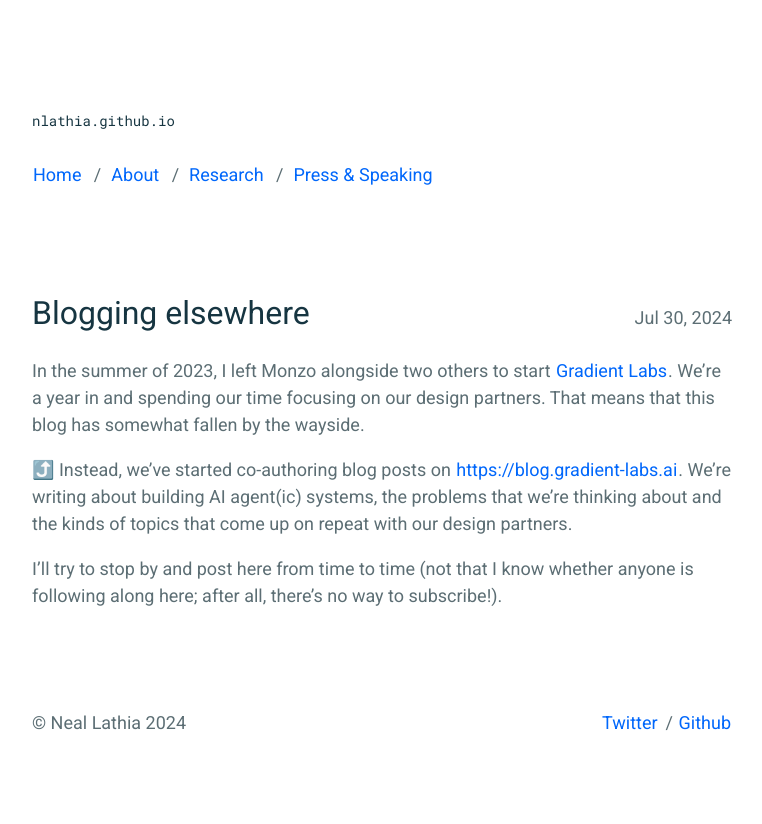
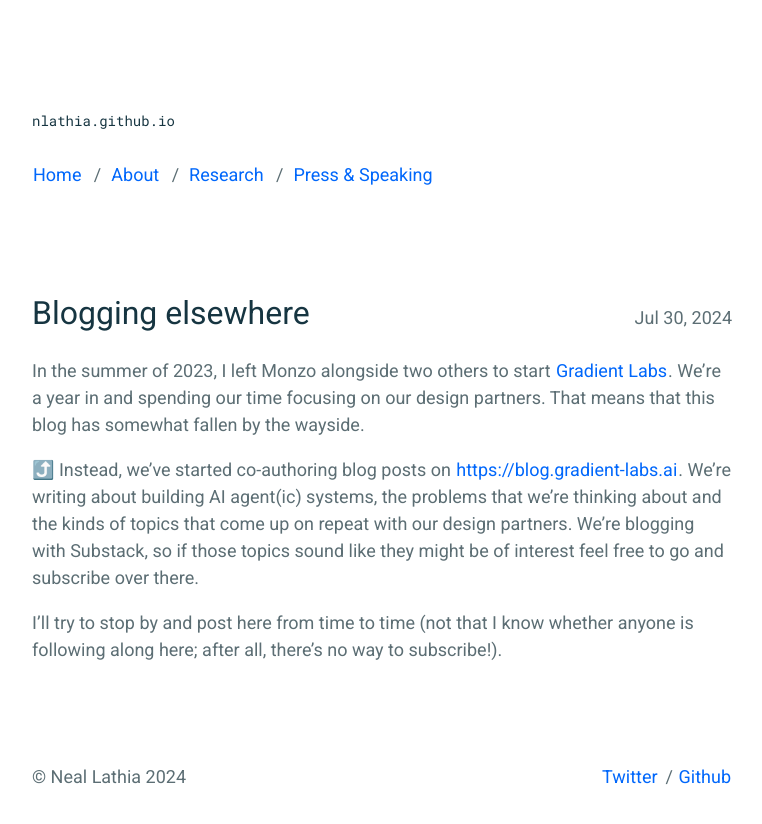
Before and after one commit to nlathia/nlathia.github.io, a Jekyll site: the page built from _posts/2024-07-30-Glabs.md, in a window 1280 px wide. Shown: the top 824 px of the page, without its empty margins (258-1020 px from the left). Built offline with Jekyll 4.4.1, drawn with Linux system fonts in a browser that asks for light colours.

Commit message:
Glabs substack post

```diff
--- a/_posts/2024-07-30-Glabs.md
+++ b/_posts/2024-07-30-Glabs.md
@@ -7,6 +7,6 @@ categories: [startup]
 
 In the summer of 2023, I left Monzo alongside two others to start [Gradient Labs](https://gradient-labs.ai/). We're a year in and spending our time focusing on our design partners. That means that this blog has somewhat fallen by the wayside.
 
-⤴️  Instead, we've started co-authoring blog posts on [https://blog.gradient-labs.ai](https://blog.gradient-labs.ai/). We're writing about building AI agent(ic) systems, the problems that we're thinking about and the kinds of topics that come up on repeat with our design partners.
+⤴️  Instead, we've started co-authoring blog posts on [https://blog.gradient-labs.ai](https://blog.gradient-labs.ai/). We're writing about building AI agent(ic) systems, the problems that we're thinking about and the kinds of topics that come up on repeat with our design partners. We're blogging with Substack, so if those topics sound like they might be of interest feel free to go and subscribe over there.
 
 I'll try to stop by and post here from time to time (not that I know whether anyone is following along here; after all, there's no way to subscribe!).
```
